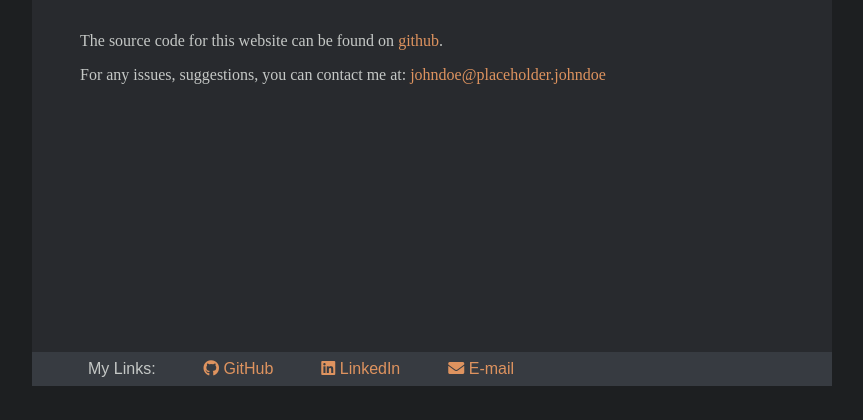
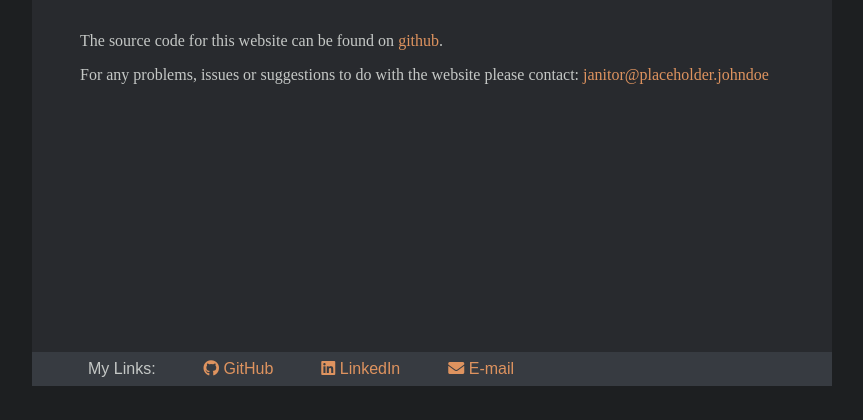
Before and after one commit to Ross65536/PersonalBlog, a Django app: page /about in a window 1280 px wide. Shown: the part 183-603 px from the top of the page, without its empty margins (208-1071 px from the left). Run offline with Django 3.2, Linux system fonts and the light colour scheme; some libraries are stand-ins or nearby versions.

Commit message:
improved about

```diff
--- a/personalPages/templates/personalPages/about.html
+++ b/personalPages/templates/personalPages/about.html
@@ -6,7 +6,7 @@ About
 
 {% block body %}
     <p>The source code for this website can be found on <a href="https://github.com/Ross65536/PersonalBlog">github</a>.</p>
-    {% if email %}
-        <p>For any issues, suggestions, you can contact me at: <a href="mailto:{{email}}">{{email}}</a></p>
+    {% if admin_email %}
+        <p>For any problems, issues or suggestions to do with the website please contact: <a href="mailto:{{admin_email}}">{{admin_email}}</a></p>
     {% endif %}
 {% endblock %}
--- a/personalPages/values.py
+++ b/personalPages/values.py
@@ -19,3 +19,8 @@ BASIC_INFO = {
 # RESUME
 RESUME_IMAGE_URL = "http://dummyimage.com/600x1000&text=resume_image_placeholder"
 RESUME_PDF_URL = "https://cpd.org.au/wp-content/uploads/2014/11/placeholder.pdf"
+
+
+
+#OTHER
+ADMINISTRATOR_EMAIL = "janitor@placeholder.johndoe"
--- a/personalPages/views.py
+++ b/personalPages/views.py
@@ -17,6 +17,7 @@ def resume(request):
 
 def about(request):
     context = {
+        'admin_email': values.ADMINISTRATOR_EMAIL,
     }
     context.update(values.BASIC_INFO)
     return render(request, 'personalPages/about.html', context)
```
